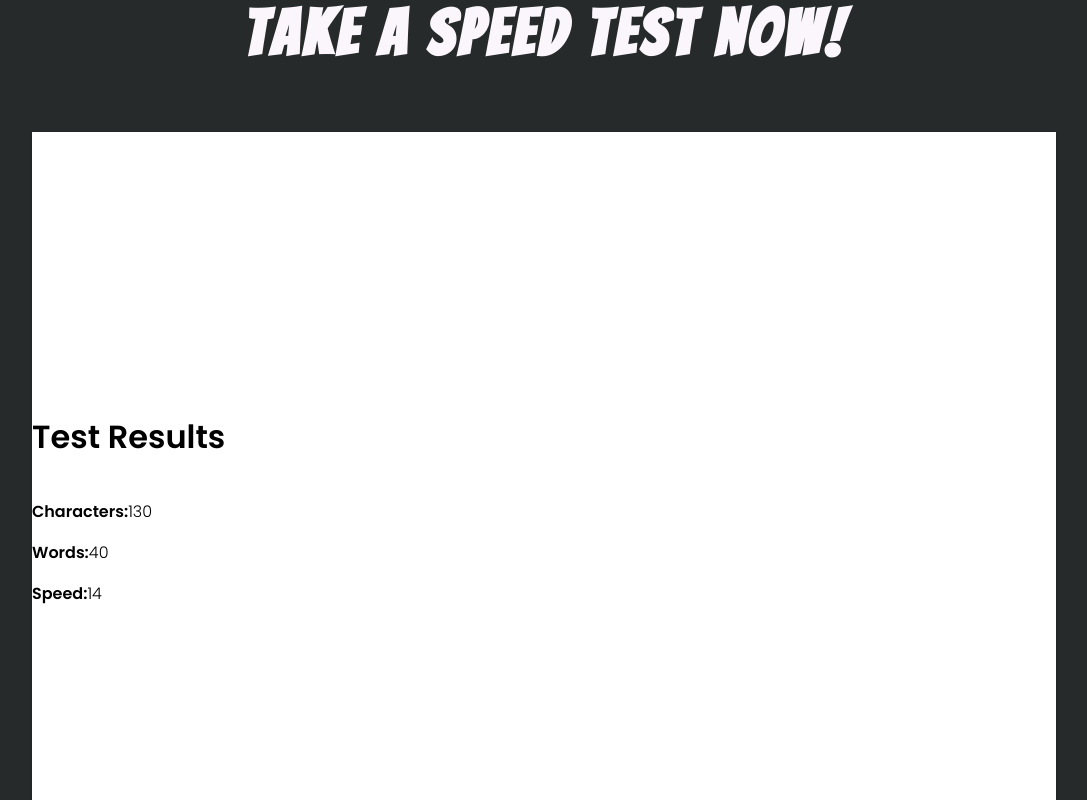
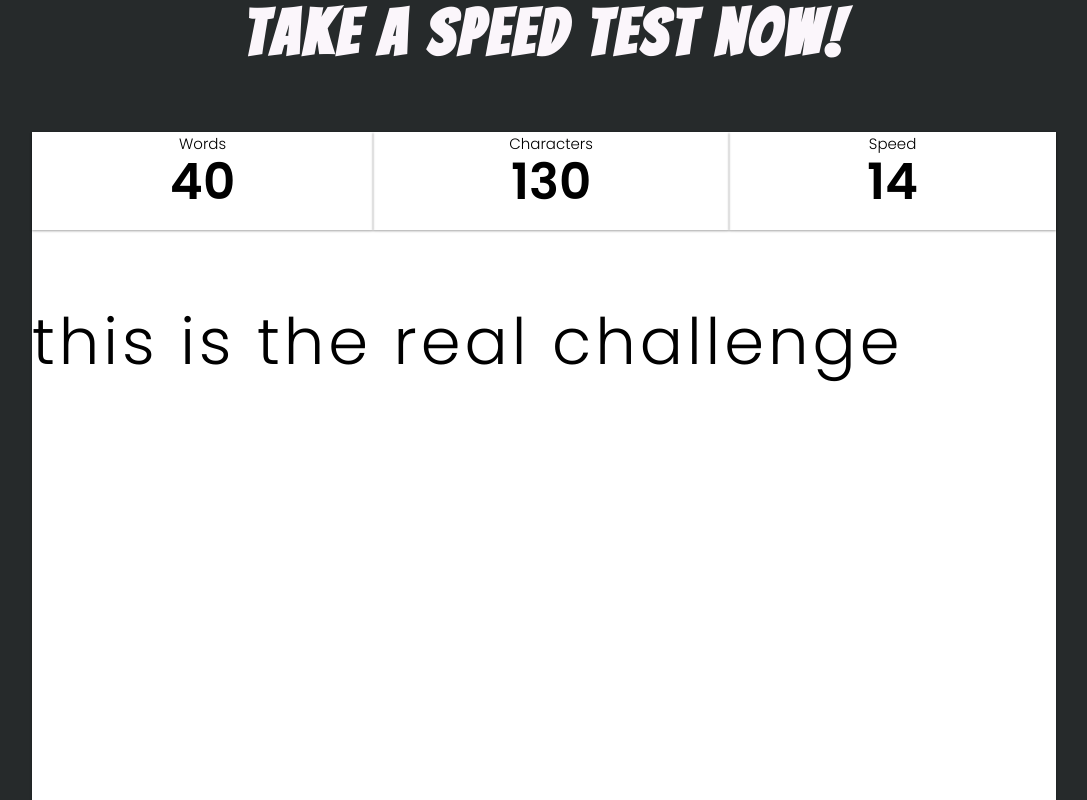
Before and after one commit to mittalaakash/Turbo-type, a React (Create React App) app: page / in a window 1280 px wide. Shown: the part 860-1660 px from the top of the page, without its empty margins (96-1183 px from the left). Built offline with nearby package versions, Linux system fonts and the light colour scheme.

Commit message:
typing challenge container

```diff
--- /dev/null
+++ b/src/Components/ChallengeDetailsCard/ChallengeDetailsCard.css
@@ -0,0 +1,22 @@
+.details-card-container {
+  display: flex;
+  flex-direction: column;
+  align-items: center;
+  justify-content: center;
+  flex-grow: 1;
+  box-shadow: 0 1px 3px rgba(0, 0, 0, 0.12), 0 1px 2px rgba(0, 0, 0, 0.26);
+  padding: 10px;
+  transition: all 0.3s cubic-bezier(0.165, 0.84, 0.44, 1);
+}
+.details-card-container:hover {
+  box-shadow: 0 14px 28px rgba(0, 0, 0, 0.12), 0 10px 20px rgba(0, 0, 0, 0.26);
+}
+.card-name {
+  font-size: 15px;
+  margin: -10px;
+}
+.card-value {
+  font-size: 50px;
+  font-weight: 800;
+  margin: 0;
+}
--- /dev/null
+++ b/src/Components/ChallengeDetailsCard/ChallengeDetailsCard.jsx
@@ -0,0 +1,13 @@
+import React from 'react';
+import './ChallengeDetailsCard.css';
+
+const ChallengeDetailsCard = ({ cardName, cardValue }) => {
+  return (
+    <div className='details-card-container'>
+      <div className='card-name'>{cardName}</div>
+      <div className='card-value'>{cardValue}</div>
+    </div>
+  );
+};
+
+export default ChallengeDetailsCard;
--- a/src/Components/Landing/Landing.jsx
+++ b/src/Components/Landing/Landing.jsx
@@ -21,7 +21,7 @@
           />
         </div>
       </div>
-      <div className='landing-left' data-aos='fade-left'>
+      <div className='landing-right' data-aos='fade-left'>
         <img className='flash-image' src={turbo} alt='Snail' />
       </div>
     </div>
--- a/src/Components/TestContainer/TestContainer.jsx
+++ b/src/Components/TestContainer/TestContainer.jsx
@@ -1,13 +1,21 @@
 import React from 'react';
 import TryAgain from '../TryAgain/TryAgain';
+import TypingChallengeContainer from '../TypingChallengeContainer/TypingChallengeContainer';
 import './TestContainer.css';
 
 const TestContainer = ({ words, characters, wpm }) => {
   return (
     <div className='test-container'>
-      <div className='try-again-container'>
+      <div data-aos='fade-up' className='typing-challenge-cont'>
+        <TypingChallengeContainer
+          words={words}
+          characters={characters}
+          wpm={wpm}
+        />
+      </div>
+      {/* <div className='try-again-cont'>
         <TryAgain words={words} characters={characters} wpm={wpm} />
-      </div>
+      </div> */}
     </div>
   );
 };
--- a/src/Components/TryAgain/TryAgain.css
+++ b/src/Components/TryAgain/TryAgain.css
@@ -0,0 +1,59 @@
+.try-again-container {
+  display: flex;
+  flex-direction: column;
+  justify-content: center;
+  align-items: center;
+}
+
+.try-again-container > h1 {
+  text-decoration: underline;
+  margin: 0;
+  font-size: 36px;
+  margin-bottom: 20px;
+}
+
+.result-container > p {
+  font-size: 20px;
+  margin: 7px;
+}
+.end-buttons {
+  position: relative;
+  margin: 12px;
+  border: none;
+  border-radius: 4px;
+  min-width: 64px;
+  padding: 2px 16px;
+  vertical-align: middle;
+  text-align: center;
+  color: #fff;
+  box-shadow: 0 1px 3px rgba(0, 0, 0, 0.12), 0 1px 2px rgba(0, 0, 0, 0.26);
+  font-size: 18px;
+  font-weight: 500;
+  line-height: 36px;
+  cursor: pointer;
+  transition: background-color 0.2s;
+}
+
+.start-again-btn {
+  background-color: #3d4248;
+}
+.start-again-btn:hover,
+.start-again-btn:focus {
+  background-color: #808080;
+}
+
+.share-btn {
+  background: #3b5998;
+}
+.share-btn:hover,
+.share-btn:focus {
+  background-color: #5d7dc4;
+}
+
+.tweet-btn {
+  background: #1da1f2;
+}
+.tweet-btn:hover,
+.tweet-btn:focus {
+  background-color: #1ca1c2;
+}
--- a/src/Components/TryAgain/TryAgain.jsx
+++ b/src/Components/TryAgain/TryAgain.jsx
@@ -2,22 +2,51 @@
 import './TryAgain.css';
 
 const TryAgain = ({ words, characters, wpm }) => {
+  const url = 'mittalaakash.netlifyapp.com';
   return (
     <div className='try-again-container'>
       <h1>Test Results</h1>
       <div className='result-container'>
         <p>
-          <b>Characters:</b>
+          <b>Characters: </b>
           {characters}
         </p>
         <p>
-          <b>Words:</b>
+          <b>Words: </b>
           {words}
         </p>
         <p>
-          <b>Speed:</b>
-          {wpm}
+          <b>Speed: </b>
+          {wpm} wpm
         </p>
+      </div>
+      <div>
+        <button className='end-buttons start-again-btn'>Re-try</button>
+        <button
+          onClick={() =>
+            window.open(
+              'https://www.facebook.com/sharer/sharer.php?u=' + url,
+              'facebook-share-dialog',
+              'width=800,height=600',
+            )
+          }
+          className='end-buttons share-btn'
+        >
+          Share
+        </button>
+        <button
+          onClick={() =>
+            window.open(
+              'https://twitter.com/intent/tweet?text=Check%20this%20out%20' +
+                url,
+              'Twitter',
+              'width=800,height=600',
+            )
+          }
+          className='end-buttons tweet-btn'
+        >
+          Tweet
+        </button>
       </div>
     </div>
   );
--- /dev/null
+++ b/src/Components/TypingChallengeContainer/TypingChallengeContainer.css
@@ -0,0 +1,16 @@
+.typing-challenge-container {
+  display: flex;
+  flex-direction: column;
+  flex-grow: 1;
+}
+
+.details-container {
+  display: flex;
+  flex-direction: row;
+  flex-wrap: wrap;
+}
+
+.typewriter-container {
+  display: flex;
+  flex-grow: 1;
+}
--- /dev/null
+++ b/src/Components/TypingChallengeContainer/TypingChallengeContainer.jsx
@@ -0,0 +1,25 @@
+import React from 'react';
+import ChallengeDetailsCard from '../ChallengeDetailsCard/ChallengeDetailsCard';
+import './TypingChallengeContainer.css';
+
+const TypingChallengeContainer = ({ words, characters, wpm }) => {
+  return (
+    <div className='typing-challenge-container'>
+      {/* Details Section */}
+      <div className='details-container'>
+        {/* words typed */}
+        <ChallengeDetailsCard cardName='Words' cardValue={words} />
+        {/* characters typed */}
+        <ChallengeDetailsCard cardName='Characters' cardValue={characters} />
+        {/* speed */}
+        <ChallengeDetailsCard cardName='Speed' cardValue={wpm} />
+      </div>
+      {/* the real challenge */}
+      <div className='typewriter-container'>
+        <p>this is the real challenge</p>
+      </div>
+    </div>
+  );
+};
+
+export default TypingChallengeContainer;
```
